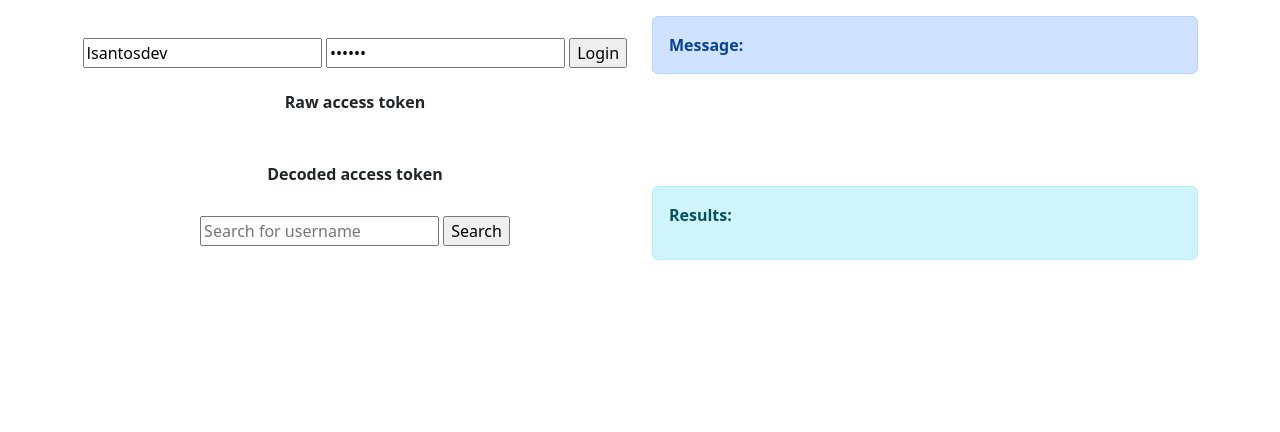
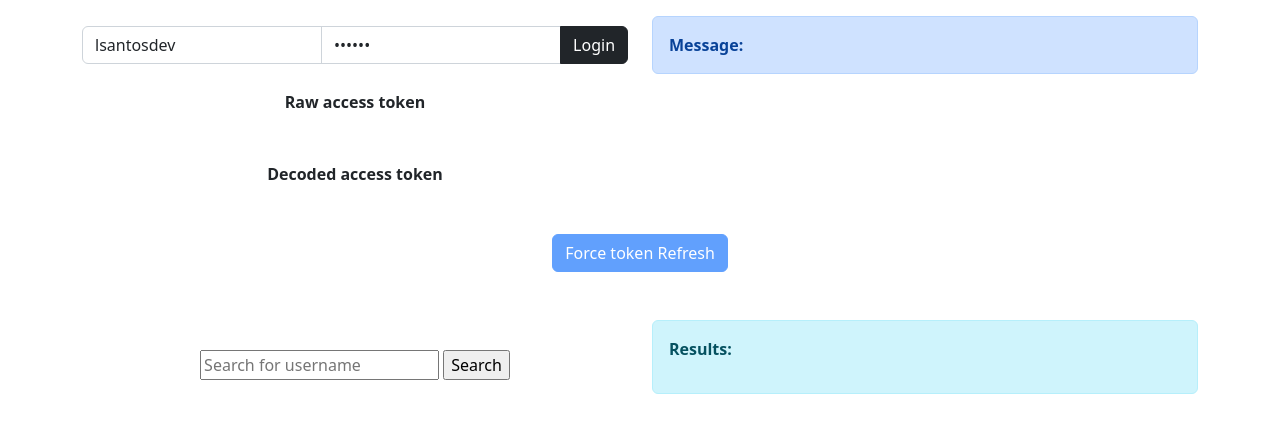
Before and after one commit to khaosdoctor/secure-jwt-tokens, a website: page src/frontend/index.html in a window 1280 px wide. Drawn offline with nearby package versions, Linux system fonts and the light colour scheme.

Commit message:
feat: add force refresh
Signed-off-by: Lucas Santos <lhs.santoss@gmail.com>

```diff
--- a/src/frontend/index.html
+++ b/src/frontend/index.html
@@ -17,11 +17,12 @@
     <div class="container">
       <div class="row align-items-center">
         <div class="col text-center">
-          <form id="loginForm">
+          <form id="loginForm" class="input-group mb-3">
             <input
               required
               type="text"
               name="username"
+              class="form-control"
               autocomplete="username"
               placeholder="Username"
               value="lsantosdev"
@@ -29,12 +30,13 @@
             <input
               required
               type="password"
+              class="form-control"
               autocomplete="current-password"
               name="password"
               placeholder="Password"
               value="123456"
             />
-            <input id="loginAction" type="submit" value="Login" />
+            <input id="loginAction" class="btn btn-dark" type="submit" value="Login" />
           </form>
         </div>
         <div class="col text-left">
@@ -52,6 +54,10 @@
       <div class="row align-items-center">
         <div class="col-6 text-center"><strong>Decoded access token</strong></div>
         <div class="col-6 text-center"><pre id="decodedToken"></pre></div>
+      </div>
+
+      <div class="row align-items-center mt-5 mb-5">
+        <div class="col-12 text-center"><button type="button" class="btn btn-primary" id="refreshAction" disabled>Force token Refresh</button></div>
       </div>
 
       <div class="row align-items-center">
--- a/src/frontend/index.js
+++ b/src/frontend/index.js
@@ -18,6 +18,7 @@ Object.defineProperty(document, 'accessToken', {
       null,
       2
     )}<br> <b>Expires at ${new Date(payload.exp * 1000).toLocaleTimeString()}</b>`
+    document.querySelector('#refreshAction').disabled = false
 
     document[accessSymbol] = v
     return v
@@ -93,3 +94,5 @@ document.querySelector('#userForm').addEventListener('submit', async (e) => {
     updateMessage(JSON.stringify(response, null, 2), '.user-result')
   }
 })
+
+document.querySelector('#refreshAction').addEventListener('click', refreshToken)
```
